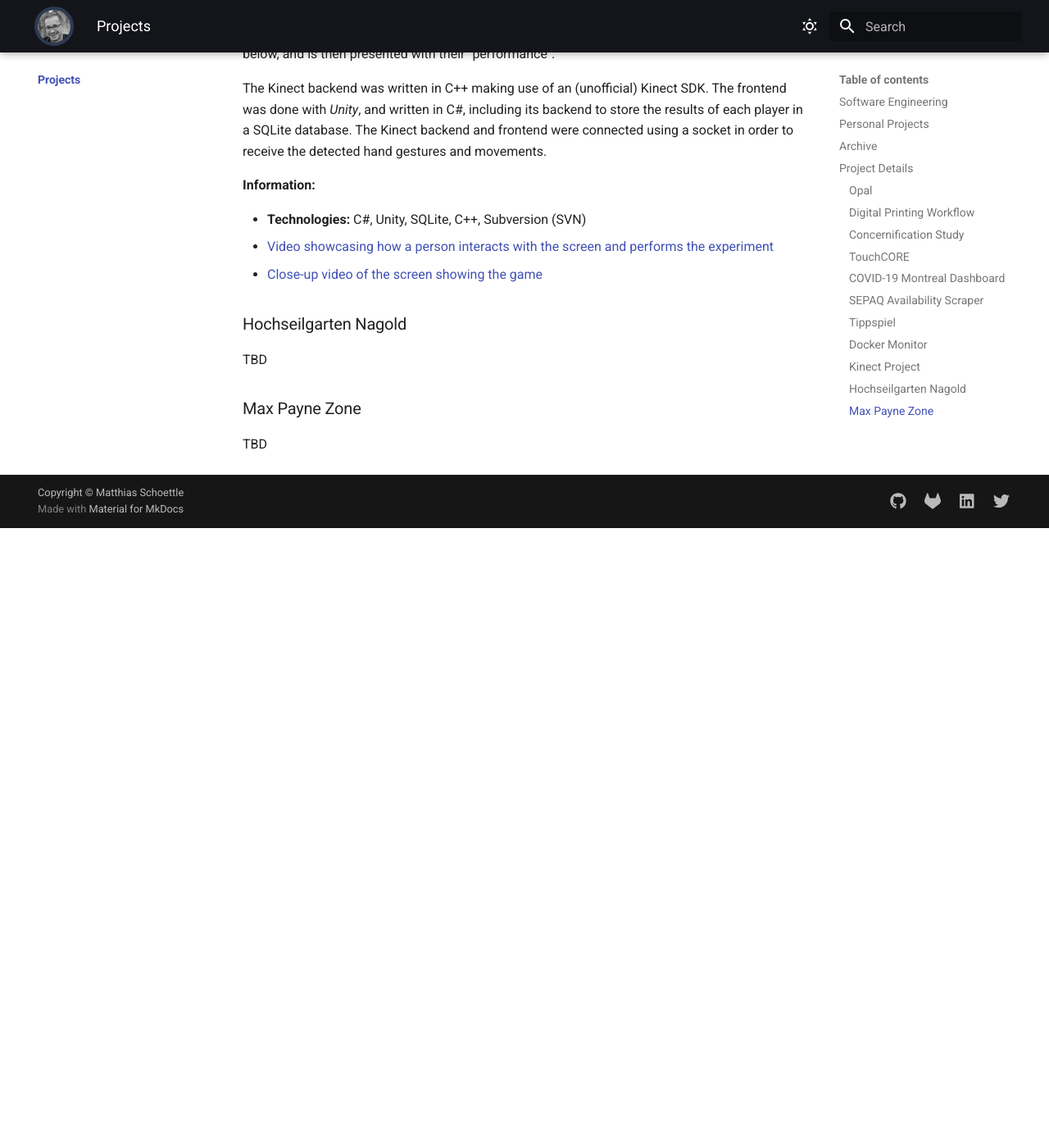
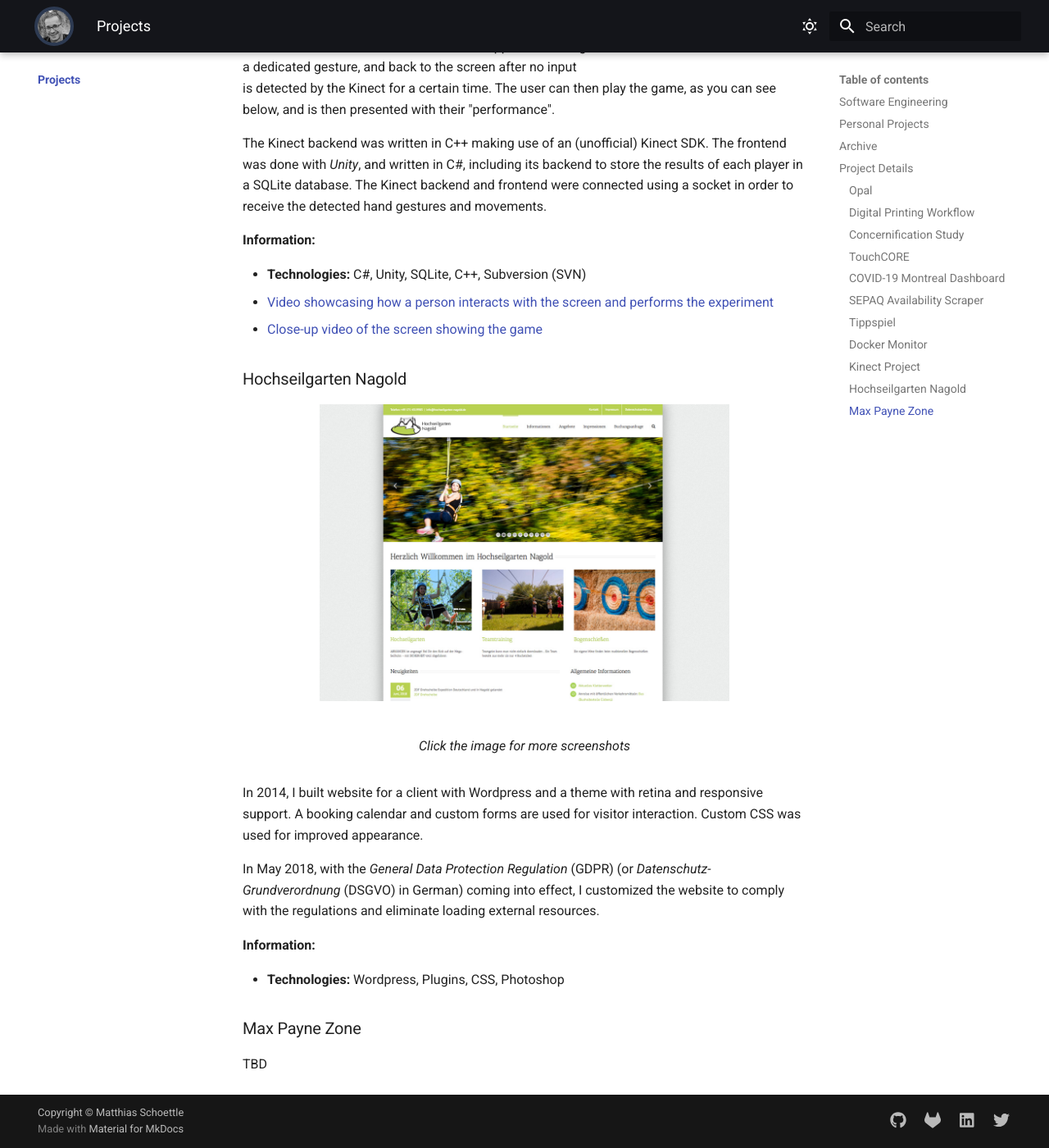
Before and after one commit to mschoettle/website, an MkDocs documentation site: the page built from docs/projects/index.md, in a window 1280 px wide and 1400 px high, scrolled down 11962 px. Shown: the whole window at 82% size. Built offline with MkDocs 1.6.1 and Material for MkDocs 9.7.7, drawn with Linux system fonts in a browser that asks for light colours; emoji names are drawn with the system emoji font; plug-ins that fetch from the network failed and are left out; before the commit the page ends 12606 px from its top, so only the background shows below that; some of the changed text lies outside the part shown.

Commit message:
add hochseilgarten

```diff
--- a/docs/assets/stylesheets/extra.css
+++ b/docs/assets/stylesheets/extra.css
@@ -31,6 +31,6 @@ ul li .admonition.hidden {
 }
 
 /* Hide extra figures so they only show up in the lightbox */
-.md-typeset figure.hidden {
+.md-typeset figure.hidden, .md-typeset .glightbox .hidden {
     display: none !important;
 }
--- a/docs/projects/index.md
+++ b/docs/projects/index.md
@@ -73,6 +73,9 @@ They include both work projects and personal ones.
 </div>
 
 ## Archive
+
+Projects in this category are older and mentioned here for completeness sake.
+In case of an open source project it means that the corresponding repository is archived.
 
 <div class="grid cards" markdown>
 
@@ -347,7 +350,24 @@ The Kinect backend and frontend were connected using a socket in order to receiv
 
 ### Hochseilgarten Nagold
 
-TBD
+<figure markdown="span">
+  ![Hochseilgarten Nagold Website](../assets/images/hochseilgarten.jpg){ width=500 }
+  <figcaption>Click the image for more screenshots</figcaption>
+</figure>
+
+![Hochseilgarten Nagold Parcours](../assets/images/hochseilgarten_parcours.jpg){ .hidden }
+
+![Hochseilgarten Nagold Responsive](../assets/images/hochseilgarten_responsive.jpg){ .hidden }
+
+In 2014, I built website for a client with Wordpress and a theme with retina and responsive support.
+A booking calendar and custom forms are used for visitor interaction.
+Custom CSS was used for improved appearance.
+
+In May 2018, with the _General Data Protection Regulation_ (GDPR) (or _Datenschutz-Grundverordnung_ (DSGVO) in German) coming into effect, I customized the website to comply with the regulations and eliminate loading external resources.
+
+**Information:**
+
+* **Technologies:** Wordpress, Plugins, CSS, Photoshop
 
 ### Max Payne Zone
 
```
Also changed, not shown: docs/assets/images/hochseilgarten.jpg (added), docs/assets/images/hochseilgarten_parcours.jpg (added), docs/assets/images/hochseilgarten_responsive.jpg (added).
